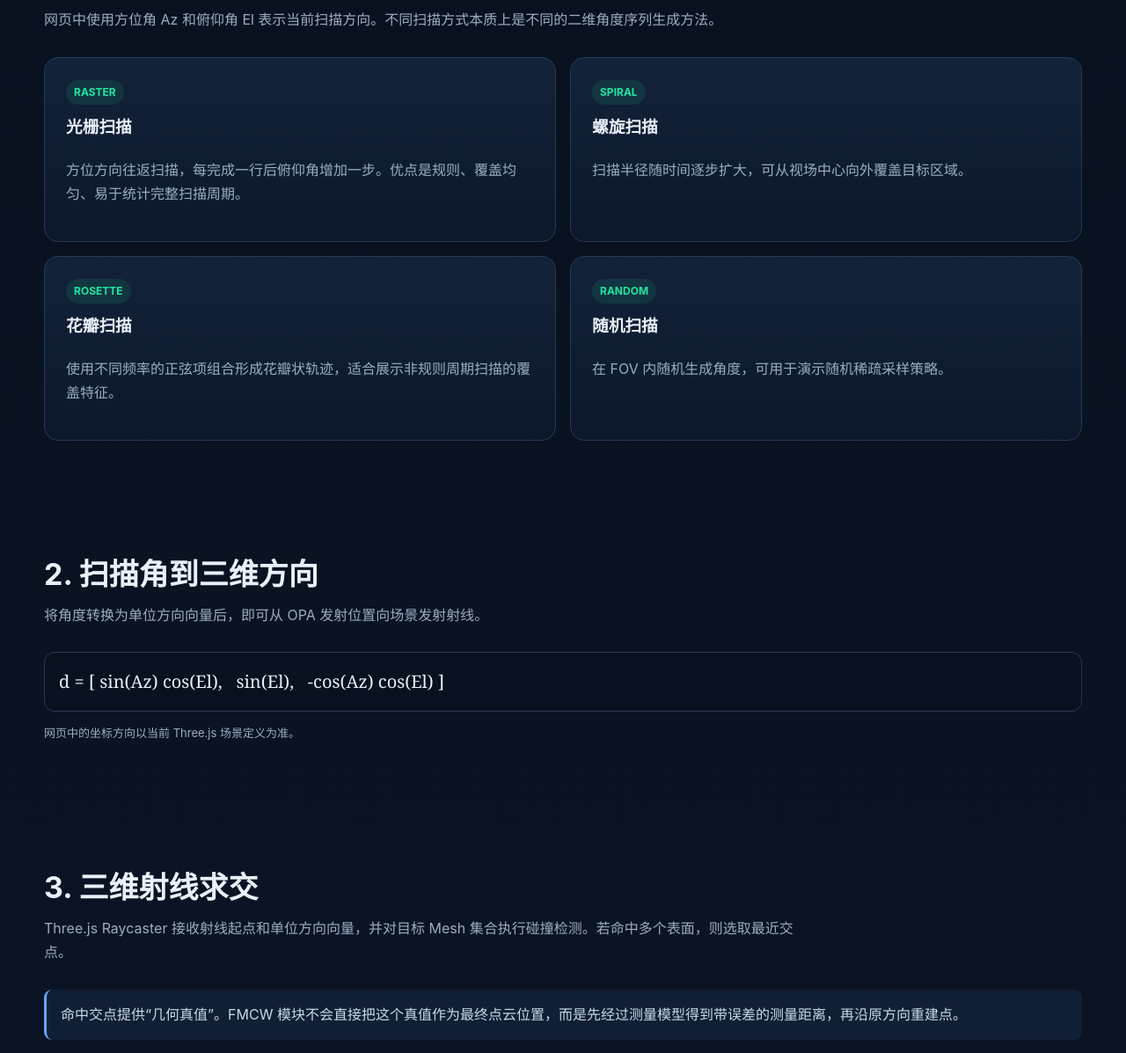
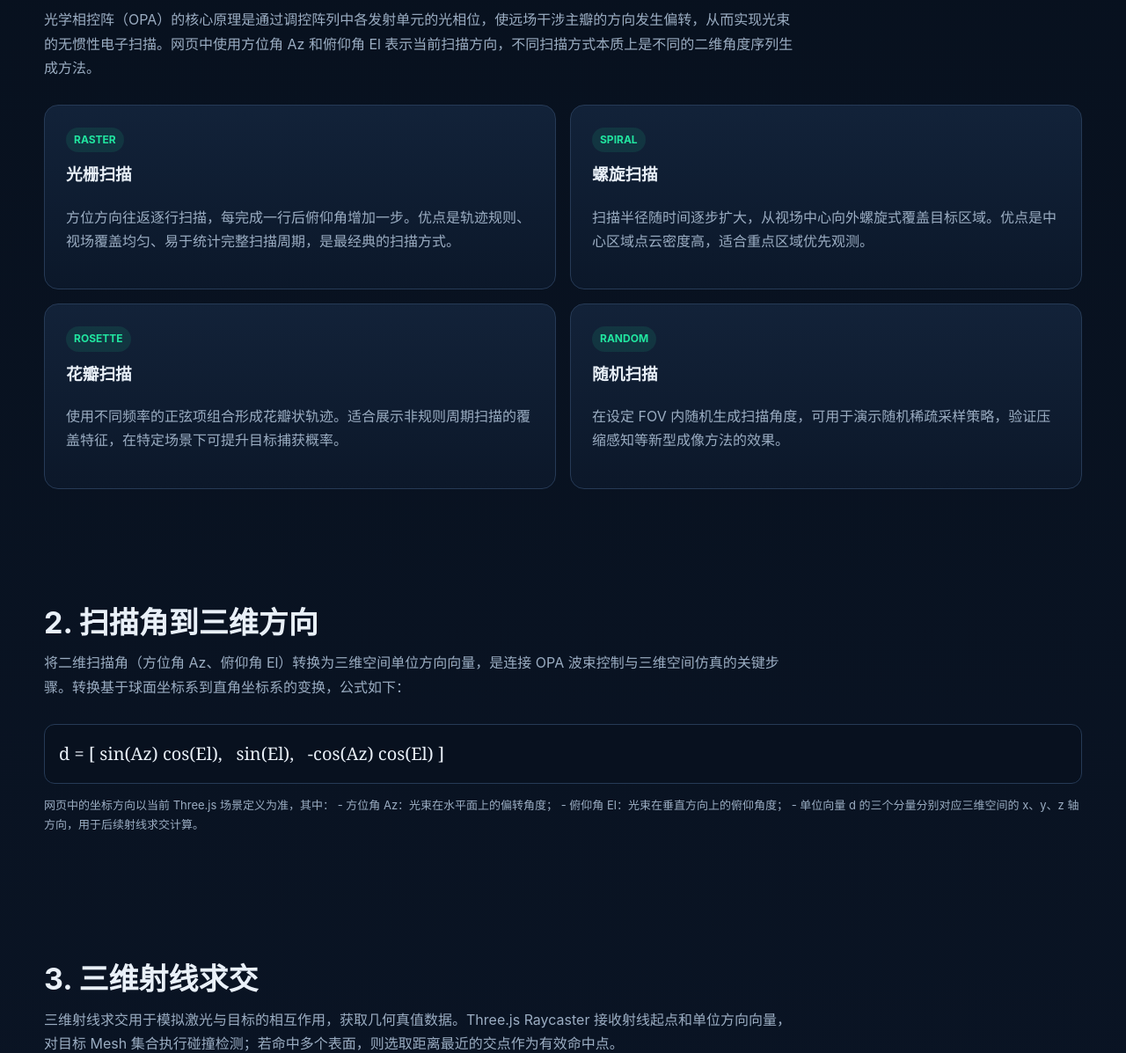
Before and after one commit to wanglu0602/OPA_Web, a plain HTML site: page research.html in a window 1280 px wide. Shown: the part 471-1668 px from the top of the page at 88% size. Drawn offline with Linux system fonts and the light colour scheme.

Commit message:
Add files via upload

```diff
--- a/research.html
+++ b/research.html
@@ -32,28 +32,32 @@
 
 <section class="section"><div class="container">
 <h2>1. OPA 光束扫描</h2>
-<p class="section-lead">网页中使用方位角 Az 和俯仰角 El 表示当前扫描方向。不同扫描方式本质上是不同的二维角度序列生成方法。</p>
+<p class="section-lead">光学相控阵（OPA）的核心原理是通过调控阵列中各发射单元的光相位，使远场干涉主瓣的方向发生偏转，从而实现光束的无惯性电子扫描。网页中使用方位角 Az 和俯仰角 El 表示当前扫描方向，不同扫描方式本质上是不同的二维角度序列生成方法。</p>
 <div class="grid2">
-<div class="card"><span class="tag">RASTER</span><h3>光栅扫描</h3><p>方位方向往返扫描，每完成一行后俯仰角增加一步。优点是规则、覆盖均匀、易于统计完整扫描周期。</p></div>
-<div class="card"><span class="tag">SPIRAL</span><h3>螺旋扫描</h3><p>扫描半径随时间逐步扩大，可从视场中心向外覆盖目标区域。</p></div>
-<div class="card"><span class="tag">ROSETTE</span><h3>花瓣扫描</h3><p>使用不同频率的正弦项组合形成花瓣状轨迹，适合展示非规则周期扫描的覆盖特征。</p></div>
-<div class="card"><span class="tag">RANDOM</span><h3>随机扫描</h3><p>在 FOV 内随机生成角度，可用于演示随机稀疏采样策略。</p></div>
+<div class="card"><span class="tag">RASTER</span><h3>光栅扫描</h3><p>方位方向往返逐行扫描，每完成一行后俯仰角增加一步。优点是轨迹规则、视场覆盖均匀、易于统计完整扫描周期，是最经典的扫描方式。</p></div>
+<div class="card"><span class="tag">SPIRAL</span><h3>螺旋扫描</h3><p>扫描半径随时间逐步扩大，从视场中心向外螺旋式覆盖目标区域。优点是中心区域点云密度高，适合重点区域优先观测。</p></div>
+<div class="card"><span class="tag">ROSETTE</span><h3>花瓣扫描</h3><p>使用不同频率的正弦项组合形成花瓣状轨迹。适合展示非规则周期扫描的覆盖特征，在特定场景下可提升目标捕获概率。</p></div>
+<div class="card"><span class="tag">RANDOM</span><h3>随机扫描</h3><p>在设定 FOV 内随机生成扫描角度，可用于演示随机稀疏采样策略，验证压缩感知等新型成像方法的效果。</p></div>
 </div>
 </div></section>
 
 <section class="section"><div class="container">
 <h2>2. 扫描角到三维方向</h2>
-<p class="section-lead">将角度转换为单位方向向量后，即可从 OPA 发射位置向场景发射射线。</p>
+<p class="section-lead">将二维扫描角（方位角 Az、俯仰角 El）转换为三维空间单位方向向量，是连接 OPA 波束控制与三维空间仿真的关键步骤。转换基于球面坐标系到直角坐标系的变换，公式如下：</p>
 <div class="eq">
 d = [ sin(Az) cos(El), &nbsp; sin(El), &nbsp; -cos(Az) cos(El) ]
 </div>
-<p class="small">网页中的坐标方向以当前 Three.js 场景定义为准。</p>
+<p class="small">网页中的坐标方向以当前 Three.js 场景定义为准，其中：
+
+- 方位角 Az：光束在水平面上的偏转角度；
+- 俯仰角 El：光束在垂直方向上的俯仰角度；
+- 单位向量 d 的三个分量分别对应三维空间的 x、y、z 轴方向，用于后续射线求交计算。</p>
 </div></section>
 
 <section class="section"><div class="container">
 <h2>3. 三维射线求交</h2>
-<p class="section-lead">Three.js Raycaster 接收射线起点和单位方向向量，并对目标 Mesh 集合执行碰撞检测。若命中多个表面，则选取最近交点。</p>
-<div class="note">命中交点提供“几何真值”。FMCW 模块不会直接把这个真值作为最终点云位置，而是先经过测量模型得到带误差的测量距离，再沿原方向重建点。</div>
+<p class="section-lead">三维射线求交用于模拟激光与目标的相互作用，获取几何真值数据。Three.js Raycaster 接收射线起点和单位方向向量，对目标 Mesh 集合执行碰撞检测；若命中多个表面，则选取距离最近的交点作为有效命中点。</p>
+<div class="note">命中交点提供的是几何真值：即无误差的真实距离与真实坐标。FMCW 模块不会直接把这个真值作为最终点云位置，而是先经过测量模型引入系统误差与随机噪声，得到带误差的测量距离，再沿原方向重建点云，以此模拟真实激光雷达的测量过程。</div>
 </div></section>
 
 <section class="section"><div class="container">
@@ -80,8 +84,8 @@ v = λ/4 · (f<sub>down</sub> − f<sub>up</sub>)
 <h2>5. SNR 与测量误差</h2>
 <p class="section-lead">当前浏览器版为了保证实时性，并未对每条射线生成完整长序列后执行大规模 FFT，而是保留 FMCW 频率关系并加入与 SNR 相关的频率估计误差。</p>
 <div class="grid2">
-<div class="card"><h3>高 SNR</h3><p>频率估计扰动较小，测量距离更接近真实交点，点云更紧密贴合目标表面。</p></div>
-<div class="card"><h3>低 SNR</h3><p>频率估计扰动变大，距离误差增大，点云沿视线方向出现更明显的散布。</p></div>
+<div class="card"><h3>高 SNR</h3><p>频率估计扰动小，测量距离更接近真实交点，点云更紧密贴合目标表面，测距标准差 σ 小，适合高精度感知场景。</p></div>
+<div class="card"><h3>低 SNR</h3><p>- 频率估计扰动变大，距离误差增大，点云沿视线方向出现更明显的散布，测距标准差 σ 增大；极端情况下可能出现误检与漏检，反映了弱光、远距离等恶劣条件下的系统性能。</p></div>
 </div>
 </div></section>
 
@@ -91,7 +95,7 @@ v = λ/4 · (f<sub>down</sub> − f<sub>up</sub>)
 <div class="eq">
 v<sub>radial</sub> = v⃗ · (−d⃗)
 </div>
-<p>因此同一辆车以恒定世界坐标速度运动时，随着车辆相对传感器方位变化，测得的径向速度也会改变。</p>
+<p>因此同一辆车以恒定世界坐标速度运动时，随着车辆相对传感器方位变化，测得的径向速度也会改变。当目标沿视线正方向运动时，径向速度等于真实速度大小；当目标垂直于视线方向运动时，径向速度为 0；目标横穿雷达视场的过程中，径向速度会呈现 “由大到小过零、再反向增大” 的变化规律。</p>
 </div></section>
 
 <section class="section"><div class="container">
@@ -100,7 +104,12 @@ v<sub>radial</sub> = v⃗ · (−d⃗)
 <div class="codebox">
 [x, y, z, radial_velocity]
 </div>
-<p>网页支持按测量距离或测量速度对点云着色，并可导出 CSV 用于后续分析。</p>
+<p>网页支持按测量距离或测量速度对点云着色：
+
+- 按距离着色：直观呈现场景的深度分布与目标空间轮廓；
+- 按速度着色：快速区分静止背景与运动目标，识别不同目标的运动方向与速率差异。
+
+平台支持点云数据导出为 CSV 格式，包含全部点的坐标、速度等完整信息，可导入专业工具开展后续点云处理、目标识别算法验证与系统性能分析。</p>
 </div></section>
 </main>
 
```
